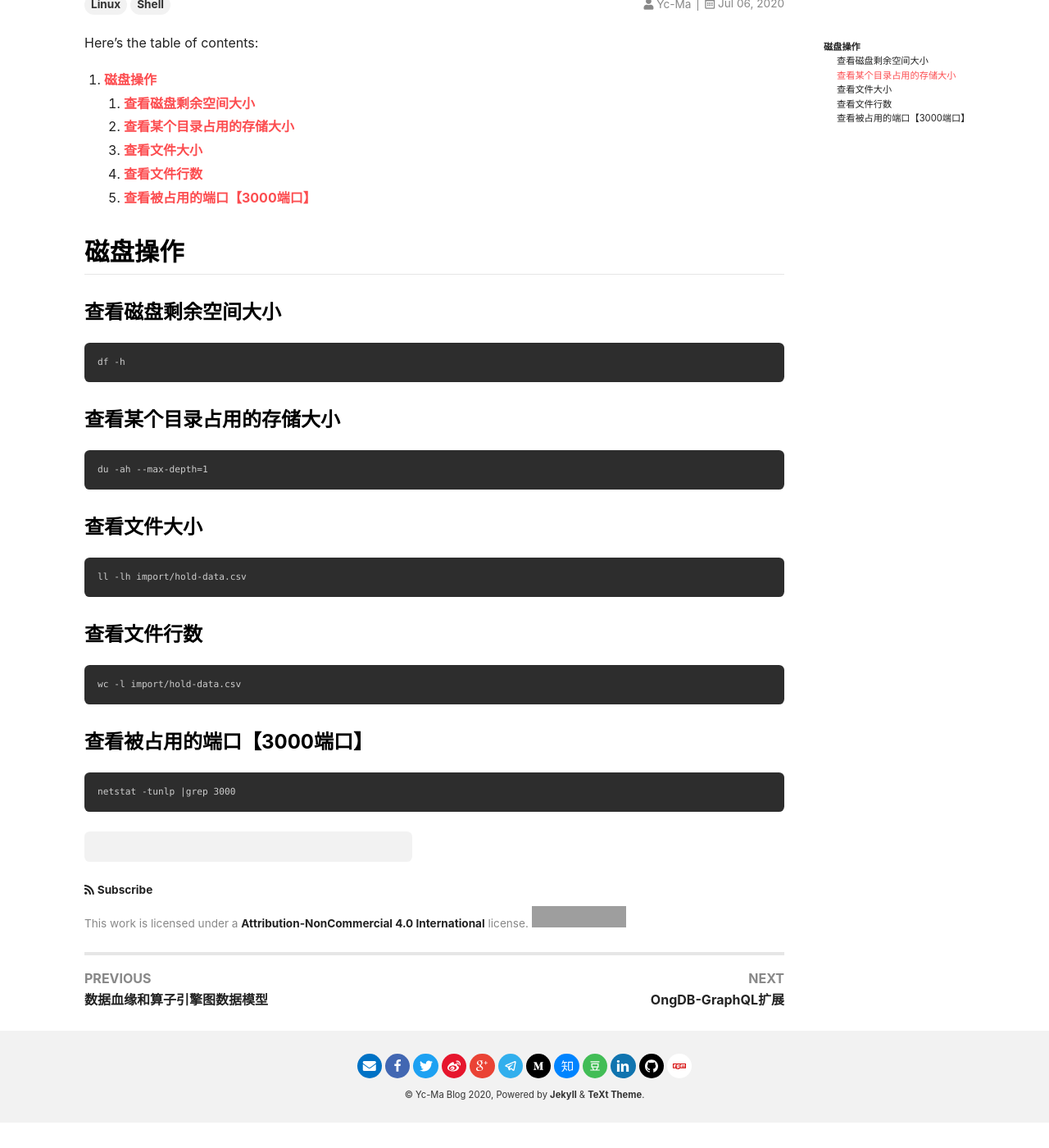
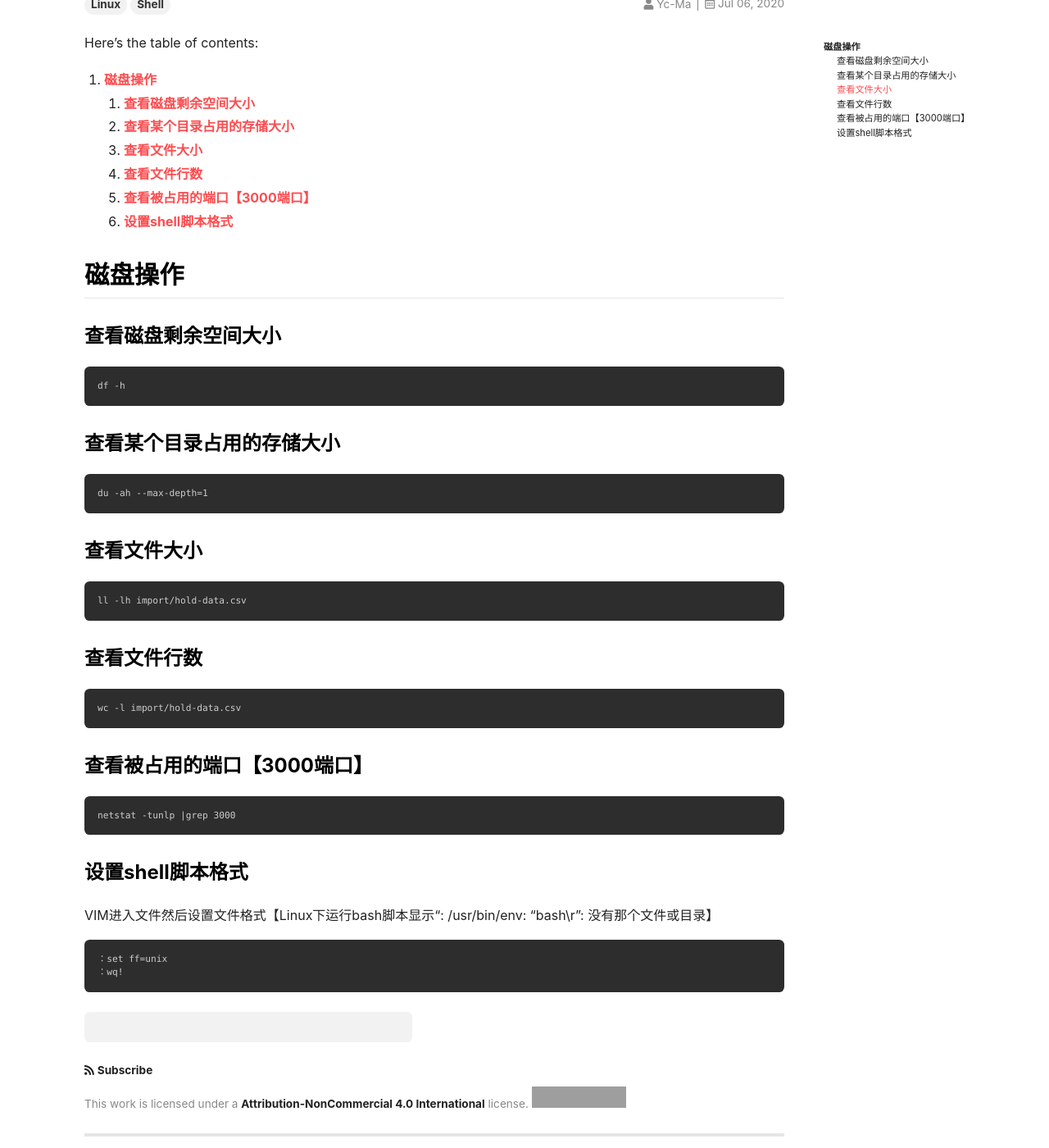
Before and after one commit to crazyyanchao/blog, a Jekyll site: the page built from _posts/2020-07-06-linux常用命令.md, in a window 1280 px wide and 1400 px high, scrolled down 226 px. Shown: the whole window at 82% size. Built offline with Jekyll 4.4.1, drawn with Linux system fonts in a browser that asks for light colours; nearby versions of some CDN libraries; comment, search, counter and statistics services are not loaded; before the commit the page ends 1595 px from its top, so only the background shows below that; grey boxes are pictures that could not be loaded.

````diff
--- a/_posts/2020-07-06-linux常用命令.md
+++ b/_posts/2020-07-06-linux常用命令.md
@@ -35,3 +35,10 @@ wc -l import/hold-data.csv
 ```
 netstat -tunlp |grep 3000
 ```
+
+### 设置shell脚本格式
+VIM进入文件然后设置文件格式【Linux下运行bash脚本显示“: /usr/bin/env: "bash\r": 没有那个文件或目录】
+```
+：set ff=unix
+：wq!
+```
````
